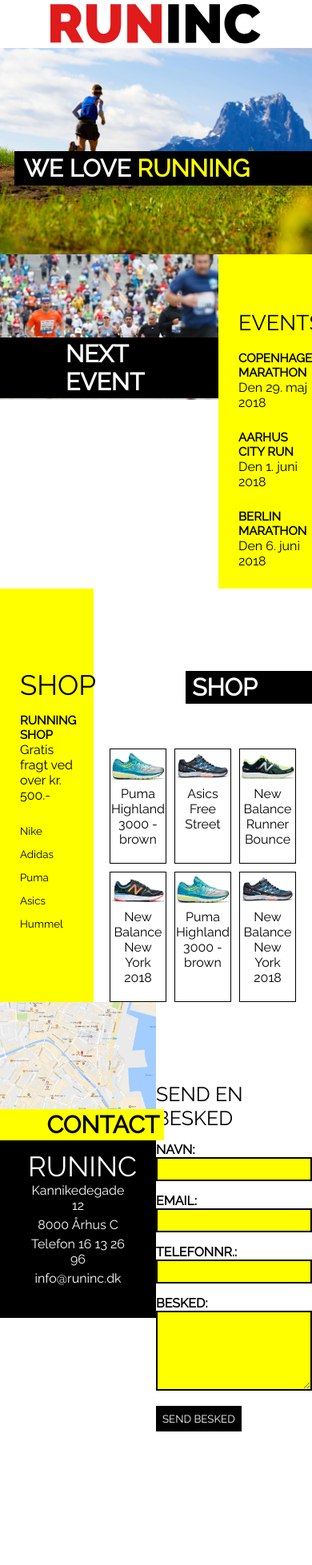
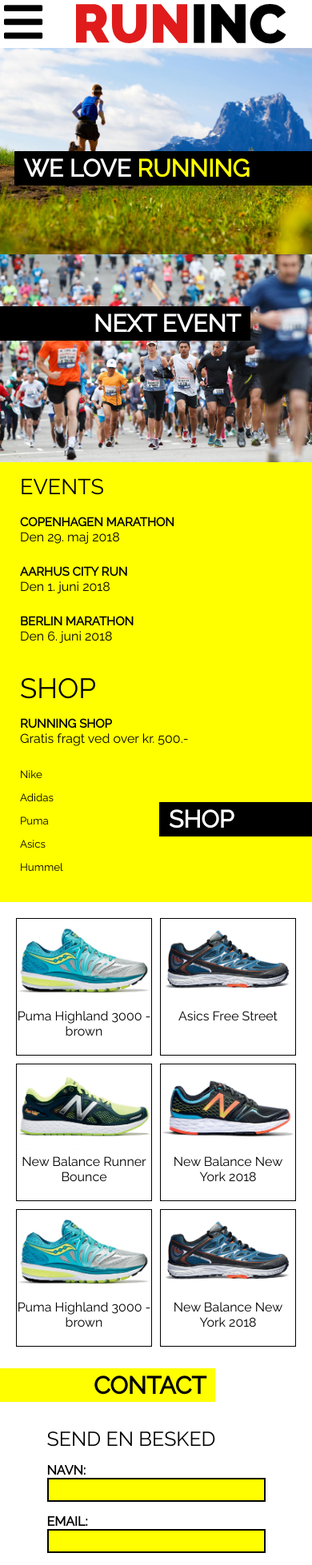
Before and after one commit to OliverslottVidendjurs/RunInc, a React (Create React App) app: page / in a window 390 px wide. Shown: the top 1957 px of the page at 80% size. Before the commit the page ends 1790 px from the top, so only its background shows below. Built offline with nearby package versions, Linux system fonts and the light colour scheme.

Commit message:
Responsive yay

```diff
--- a/src/components/contactus/contactus.css
+++ b/src/components/contactus/contactus.css
@@ -1,11 +1,9 @@
 .contactus {
     display: flex;
+    flex-wrap: wrap;
 }
 
-.contactus .left {
-    width: 50%;
-}
-
+.contactus .left,
 .contactus .right {
     width: 50%;
 }
@@ -47,3 +45,17 @@
 .contactus .left {
     position: relative;
 }
+
+@media only screen and (max-width: 450px){
+    .contactus {
+        flex-direction: column-reverse;
+    }
+    .contactus .left,
+    .contactus .right {
+        width: 100%;
+    }
+
+    .contactus .bigText {
+        top: -500px;
+    }
+}
--- a/src/components/contactus/form.css
+++ b/src/components/contactus/form.css
@@ -45,3 +45,9 @@
 .form>div {
     min-width: 70%;
 }
+
+@media only screen and (max-width: 450px){
+    .form {
+        margin-bottom: 20px;
+    }
+}
--- a/src/components/events/events.css
+++ b/src/components/events/events.css
@@ -66,3 +66,19 @@ p {
     font-size: 30px;
     color: white;
 }
+
+@media only screen and (max-width: 700px){
+    .events .eventsWrapper {
+        padding-top: 15px;
+    }
+}
+
+@media only screen and (max-width: 600px){
+    .events .eventsWrapper {
+        width: 100%;
+    }
+
+    .events .imgWrapper {
+        width: 100%;
+    }
+}
--- a/src/components/header/navbar.css
+++ b/src/components/header/navbar.css
@@ -11,6 +11,7 @@ nav {
     display: flex;
     height: 60px;
     justify-content: space-between;
+    background-color: white;
 }
 
 nav form {
@@ -31,6 +32,7 @@ nav ul li a {
     text-decoration: none;
     color: black;
     font-size: 20px;
+    display: block;
 }
 
 nav form {
@@ -57,9 +59,39 @@ nav .input-field {
     display: flex;
 }
 
+.fa-bars {
+    display: none;
+    position: absolute;
+    left: 0;
+    top: 0;
+    font-size: 55px;
+    padding: 0 5px;
+    /* padding: 5px; */
+    cursor: pointer;
+}
+
 @media only screen and (max-width: 900px){
     nav ul {
-        display: none;
+        transition: 0.2s;
+        position: absolute;
+        flex-direction: column;
+        left: 0;
+        top: 60px;
+        z-index: 1;
+        width: 100%;
+        text-align: center;
+        background-color: rgba(44, 44, 44, 0.884);
+        left: -100%;
+    }
+    nav ul.customActive {
+        left: 0;
+    }
+    nav ul li a {
+        color: white;
+        padding: 10px 0;
+    }
+    nav ul li:not(:first-child) {
+        margin: 0;
     }
     nav .input-field {
         display: none;
@@ -67,4 +99,15 @@ nav .input-field {
     nav {
         justify-content: center;
     }
+
+    nav .logo {
+        padding-left: 65px;
+    }
+
+    .fa-bars {
+        display: block;
+    }
+    .active {
+        background-color: rgba(145, 145, 145, 0.555);
+    }
 }
--- a/src/components/header/navbar.js
+++ b/src/components/header/navbar.js
@@ -1,17 +1,20 @@
-import React from "react";
+import React, {useState} from "react";
 import { NavLink } from "react-router-dom";
 import "./navbar.css";
 import Logo from "./logo";
 
 function Navbar() {
+    const [showMenu, setShowMenu] = useState(false);
+
     return (
         <nav>
+            <i onClick={() => showMenu ? setShowMenu(false) : setShowMenu(true)} className="fas fa-bars"></i>
             <Logo />
-            <ul>
-                <li><NavLink exact to="/">Home</NavLink></li>
-                <li><NavLink to="/events">Events</NavLink></li>
-                <li><NavLink to="/shop">Shop</NavLink></li>
-                <li><NavLink to="/contactus">Contact us</NavLink></li>
+            <ul className={showMenu ? "customActive" : ""}>
+                <li><NavLink onClick={() => setShowMenu(false)} exact to="/">Home</NavLink></li>
+                <li><NavLink onClick={() => setShowMenu(false)} to="/events">Events</NavLink></li>
+                <li><NavLink onClick={() => setShowMenu(false)} to="/shop">Shop</NavLink></li>
+                <li><NavLink onClick={() => setShowMenu(false)} to="/contactus">Contact us</NavLink></li>
             </ul>
             <form action="TODO">
                 <div className="input-field">
--- a/src/components/home/home.js
+++ b/src/components/home/home.js
@@ -9,14 +9,14 @@ function Home() {
     return (
         <div>
             <div className="home">
-                <img src={bigImg} alt="a man running" className="responsive-img" />
+                <img src={bigImg} alt="a man running"/>
                 <div className="bigText">
                     <h2 className="white-text">WE LOVE <span className="yellow-text">RUNNING</span></h2>
                 </div>
             </div>
-            <Events/>
-            <Shop/>
-            <Contactus/>
+            <Events />
+            <Shop />
+            <Contactus />
         </div>
     );
 }
--- a/src/components/shop/categories.css
+++ b/src/components/shop/categories.css
@@ -23,3 +23,9 @@
     border: none;
     cursor: pointer;
 }
+
+@media only screen and (max-width: 450px){
+    .categories {
+        padding-top: 10px;
+    }
+}
--- a/src/components/shop/categories.js
+++ b/src/components/shop/categories.js
@@ -12,11 +12,6 @@ function Categories(){
             </h4>
             <p>Gratis fragt ved over kr. 500.-</p>
             <ul>
-                {/* <li><a href="#">Nike</a></li>
-                <li><a href="#">Adidas</a></li>
-                <li><a href="#">Puma</a></li>
-                <li><a href="#">Asics</a></li>
-                <li><a href="#">Hummel</a></li> */}
                 <li><button>Nike</button></li>
                 <li><button>Adidas</button></li>
                 <li><button>Puma</button></li>
--- a/src/components/shop/products.css
+++ b/src/components/shop/products.css
@@ -6,3 +6,15 @@
     margin-left: 20px;
     margin-right: 20px;
 }
+
+@media only screen and (max-width: 600px){
+    .products {
+        grid-template-columns: 1fr 1fr;
+    }
+}
+
+@media only screen and (max-width: 450px){
+    .products {
+        margin-top: 20px;
+    }
+}
--- a/src/components/shop/shop.css
+++ b/src/components/shop/shop.css
@@ -1,5 +1,6 @@
 .shop {
     display: flex;
+    flex-wrap: wrap;
 }
 
 .shop .left {
@@ -28,3 +29,15 @@
     font-size: 30px;
     color: white;
 }
+
+@media only screen and (max-width: 450px){
+    .shop .left {
+        width: 100%;
+    }
+    .shop .right {
+        width: 100%;
+    }
+    .shop .bigText {
+        top: -125px;
+    }
+}
```
